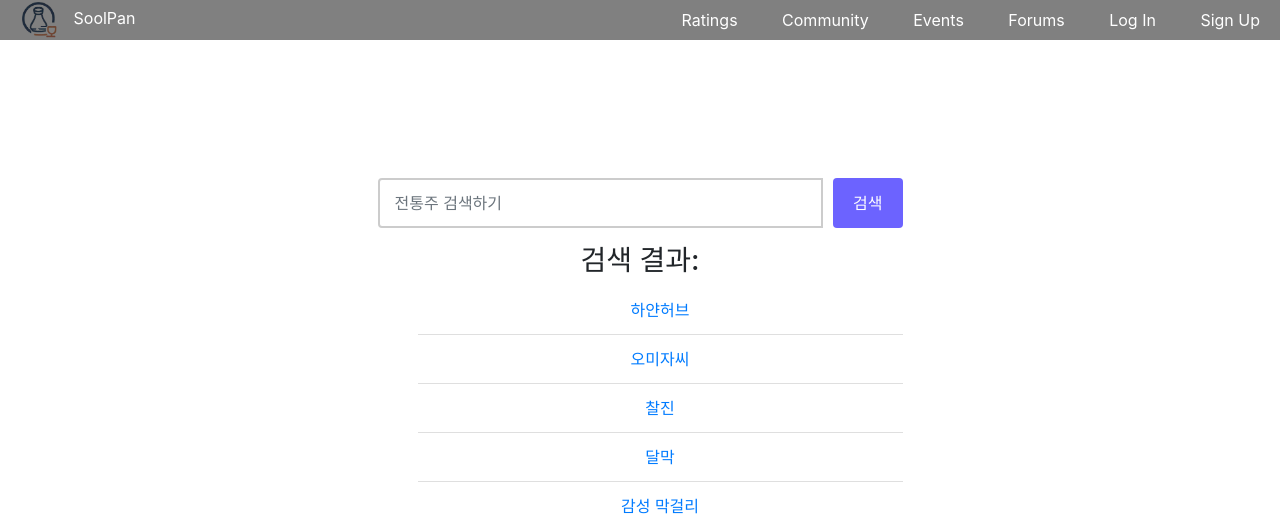
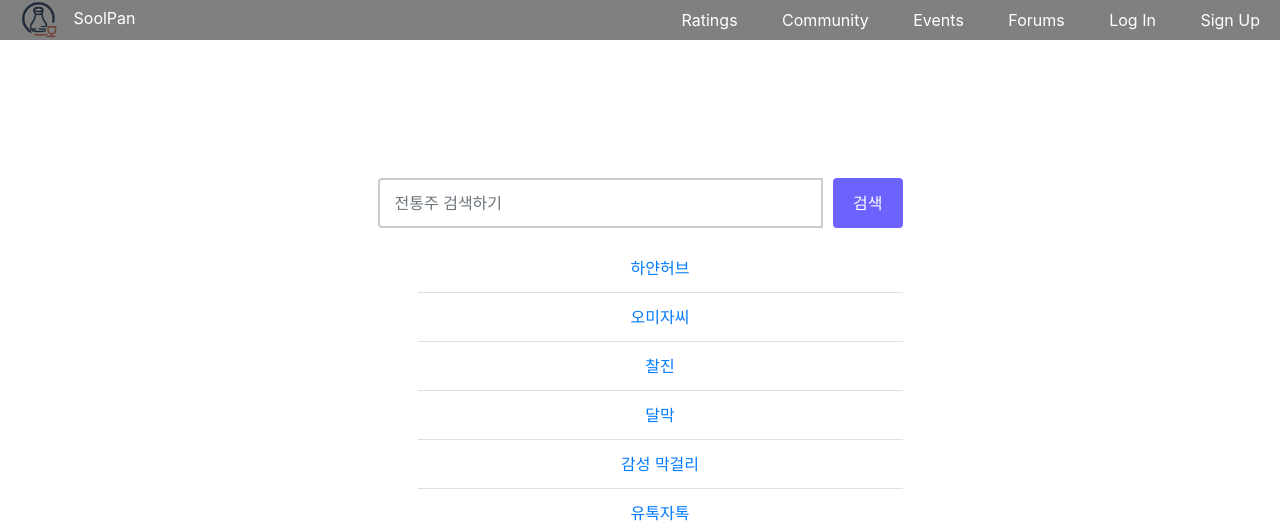
Before and after one commit to Glory7777/The_Glory, a Django app: template soolpan/DataBase/templates/index.html in a window 1280 px wide. Shown: the top 530 px of the page. Run offline with Django 4.2, Linux system fonts and the light colour scheme; the template is opened without the code that fills it: values that come from a table or form of the project are taken from there, others are empty; data comes from the database, SQL or seed files in the repository; both versions use the stored data as it was after the commit; some libraries are stand-ins or nearby versions.

Commit message:
230808 readme update

```diff
--- a/soolpan/DataBase/templates/index.html
+++ b/soolpan/DataBase/templates/index.html
@@ -46,7 +46,6 @@
                 {% endif %}
 
                 {% if tal_search %}
-                    <h3>검색 결과:</h3>
                     <ul>
                         {% for tal in tal_search %}
                             <ul class="list-group list-group-flush">
```
Also changed, not shown: README.md, soolpan/db.sqlite3, 1 other file.
